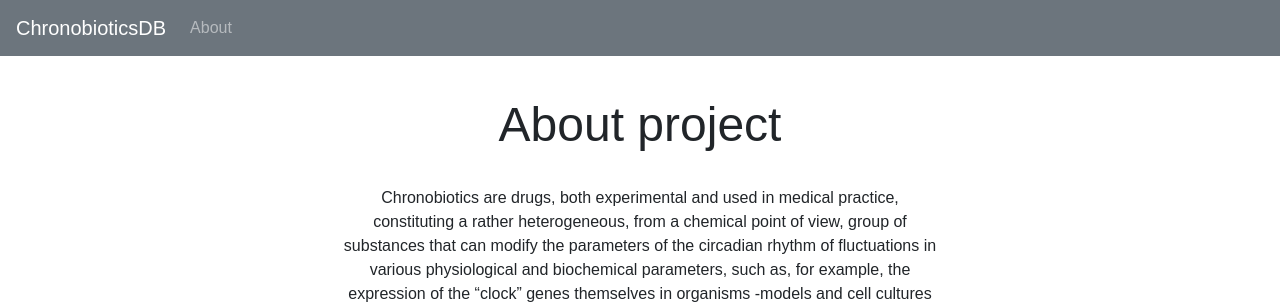
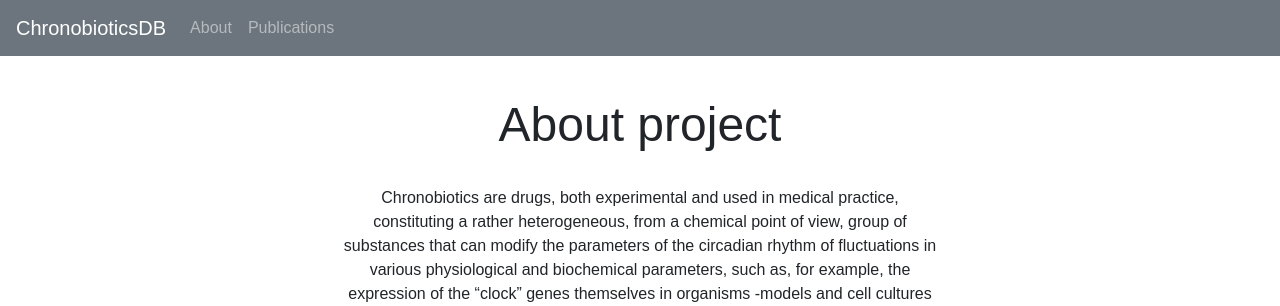
Before and after one commit to YagovkinaA/chronobioticdb, a Django app: page /about in a window 1280 px wide. Shown: the top 306 px of the page. Run offline with Django 5.2, Linux system fonts and the light colour scheme; parts of the project's set-up code (start-up, migrations or seed data) failed here and were passed over.

Commit message:
added publications(currently static)

```diff
--- a/chronobiotic/main/templates/main/about.html
+++ b/chronobiotic/main/templates/main/about.html
@@ -90,6 +90,9 @@
             <li class="nav-item">
                 <a class="nav-link" href="{% url 'about' %}">About</a>
             </li>
+             <li class="nav-item">
+                <a class="nav-link" href="{% url 'publications' %}">Publications</a>
+            </li>
         </ul>
     </div>
 </nav>
--- a/chronobiotic/main/templates/main/base.html
+++ b/chronobiotic/main/templates/main/base.html
@@ -40,6 +40,9 @@
             <li class="nav-item">
                 <a class="nav-link" href="{% url 'about' %}">About</a>
             </li>
+            <li class="nav-item">
+                <a class="nav-link" href="{% url 'publications' %}">Publications</a>
+            </li>
         </ul>
     </div>
 </nav>
--- a/chronobiotic/main/urls.py
+++ b/chronobiotic/main/urls.py
@@ -5,6 +5,7 @@ urlpatterns = [
 
     path('',views.index, name='home'),
     path('about',views.about, name='about'),
+    path('publications',views.publications, name='publications'),
     path('substance/<slug:linkname>/', views.substance_detail, name='substance_detail'),
     path('get_synonyms/<str:linkname>/', views.get_synonyms, name='get_synonyms'),
     # path('index/<int:chronobiotic_id>',views.chronobiotic),
--- a/chronobiotic/main/views.py
+++ b/chronobiotic/main/views.py
@@ -39,6 +39,8 @@ def index(request):
 
 def about(request):
     return render(request, 'main/about.html')
+def publications(request):
+    return render(request, 'main/publications.html')
 def substance_detail(request, linkname):
     substance = get_object_or_404(Chronobiotic, linkname=linkname)
     return render(request, 'main/substance_detail.html', {'substance': substance})
```
